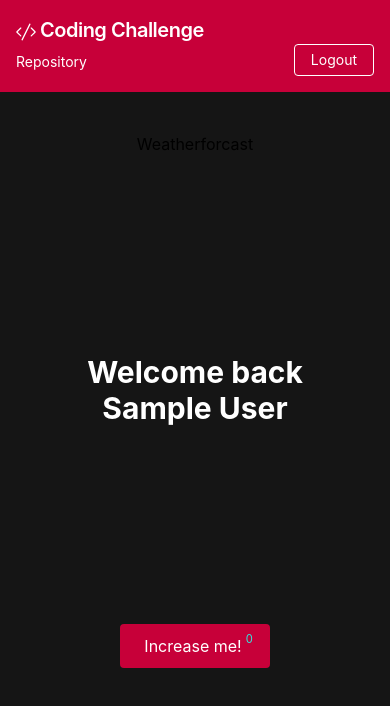
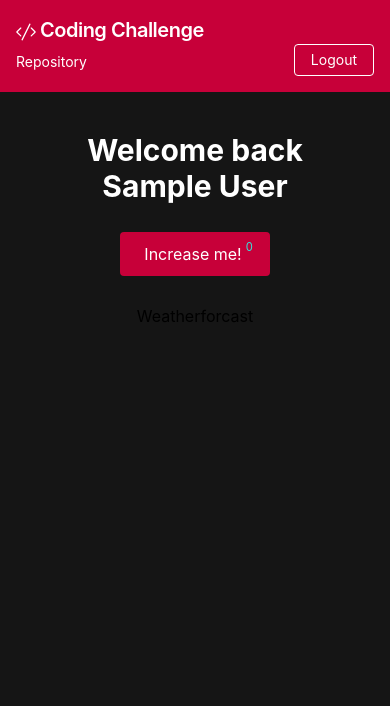
Before and after one commit to Marlowski/coding-challenge, a Next.js app: page / in a window 390 px wide. Shown: the top 706 px of the page. Built offline with nearby package versions, Linux system fonts and the light colour scheme; sample sign-in values are in the browser's storage.

Commit message:
2.00 - counter btn finished, added responsive design to page

```diff
--- a/pages/index.tsx
+++ b/pages/index.tsx
@@ -40,7 +40,7 @@ const Home: NextPage = () => {
     function resetBtnTrigger() {
         setTimeout(() => {
             setTriggerBtnAnimation(true);
-        }, 500)
+        }, 200)
     }
 
     if(isLoading) {
@@ -48,27 +48,24 @@ const Home: NextPage = () => {
     }
 
     return (
-        <div className="flex flex-wrap justify-around items-start h-full pt-10 px-4">
-            <div className="flex-auto min-w-[15em] text-center">
-                <p>Weatherforcast</p>
-            </div>
-            <div className="flex-auto min-w-[20em]">
+        <>
+            <div className="flex flex-col items-center justify-start h-auto pt-10 px-4 md2:h-full md2:flex-row md2:flex-wrap md2:justify-around md2:items-start">
+                <div className="flex-auto min-w-[20em] pb-7 md2:pb-0 md2:order-2">
                     <h2 className="text-3xl font-bold text-white text-center">Welcome back<br/>{user.name}</h2>
                 </div>
-            <div className="flex-auto min-w-[15em] text-center">
+                <div className="flex-auto min-w-[calc(33%-1rem)] min-h-[72px] text-center pb-7 md2:pb-0 md2:order-3">
                     <Transition
                         as={Fragment}
                         show={triggerBtnAnimation}
                         enter="transform transition duration-[400ms]"
-                    enterFrom="opacity-0 rotate-[-120deg] scale-50"
-                    enterTo="opacity-100 rotate-0 scale-100"
-                    leave="transform duration-200 transition ease-in-out"
-                    leaveFrom="opacity-100 rotate-0 scale-100"
-                    leaveTo="opacity-0 scale-95 "
+                        enterFrom="opacity-0 scale-50"
+                        enterTo="opacity-100 scale-100"
+                        leave="transform transition duration-[100ms]"
+                        leaveFrom="opacity-100 scale-100"
+                        leaveTo="opacity-0 scale-50"
                     >
-                    <button disabled={btnCooldownActive} className="relative bg-primary hover:bg-primaryHover disabled:hover:none disabled:bg-gray-500 transition-colors pl-6 pr-7 py-2.5 rounded text-white overflow-hidden" onClick={increaseCounter}>
+                        <button onClick={increaseCounter} disabled={btnCooldownActive} className="relative bg-primary hover:bg-primaryHover disabled:hover:none disabled:bg-gray-500 transition-colors pl-6 pr-7 py-2.5 rounded text-white overflow-hidden">
                             <Transition.Child
-                            //show={btnCooldownActive}
                                 as={Fragment}
                                 enter="ease-linear duration-[30s]"
                                 enterFrom="w-full"
@@ -81,8 +78,14 @@ const Home: NextPage = () => {
                         </button>
                     </Transition>
                 </div>
+                <div className="flex-auto min-w-[15em] text-center pb-7 md2:pb-0 md2:order-1">
+                    <p>Weatherforcast</p>
                 </div>
+            </div>
+            <div>
 
+            </div>
+        </>
     )
 }
 
--- a/tailwind.config.js
+++ b/tailwind.config.js
@@ -14,6 +14,9 @@ module.exports = {
         tertiary: '#34e6de',
       },
     },
+    screens: {
+      'md2': '850px',
+    }
   },
   plugins: [],
   mode: 'jit',
```
Lines whose indentation alone changed are shown as unchanged.
